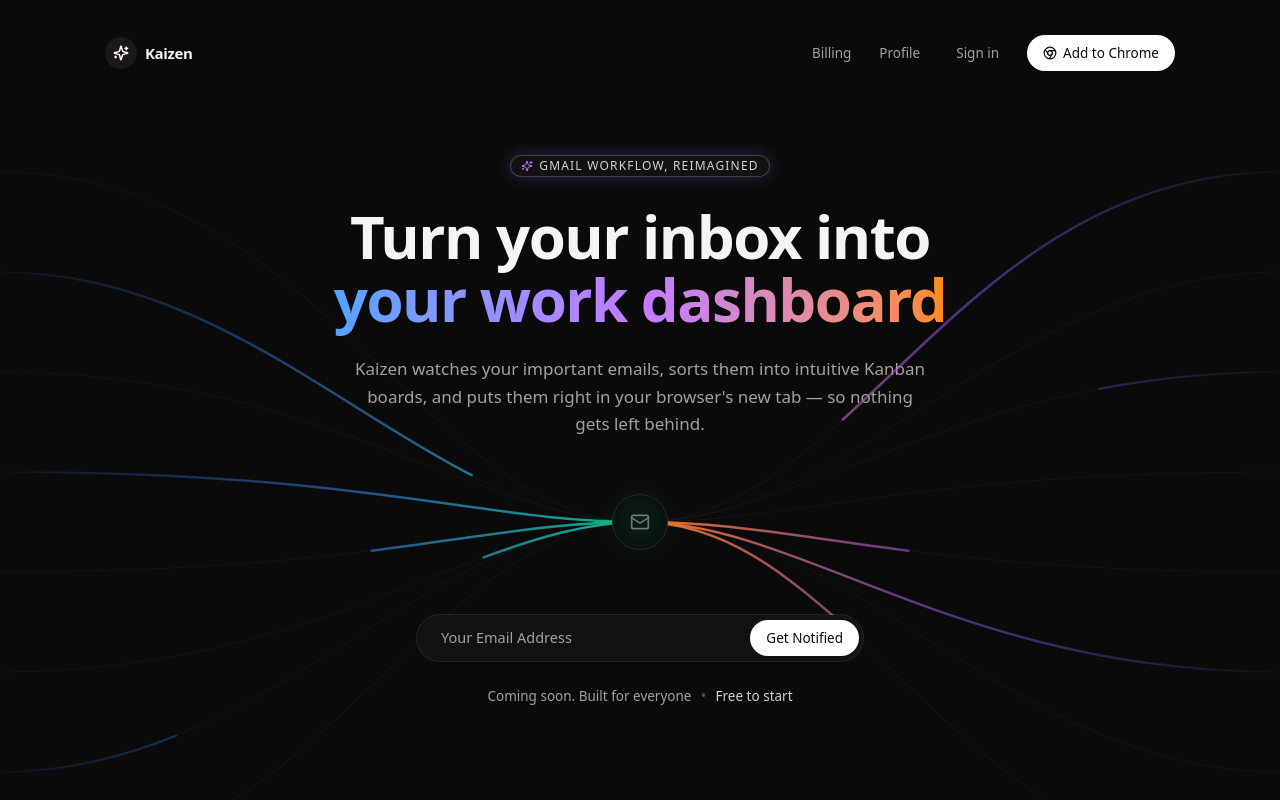
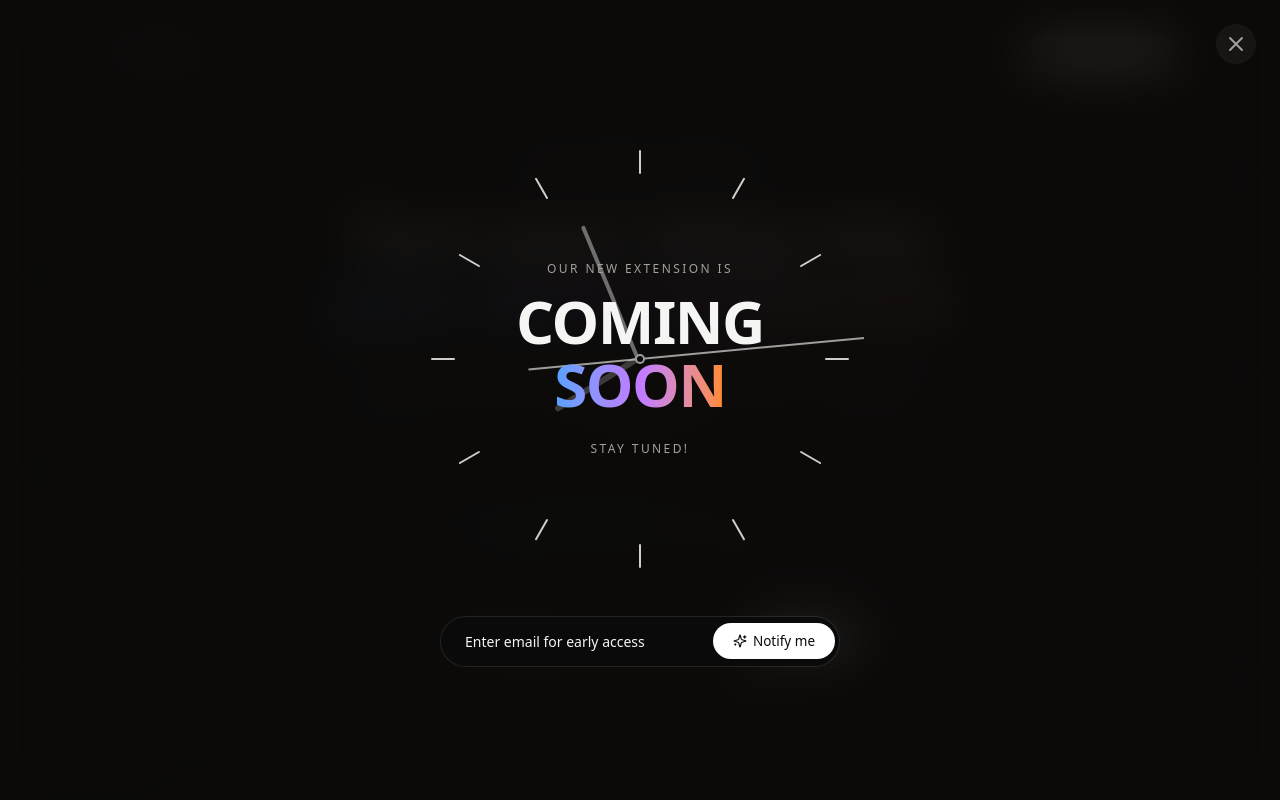
Before and after one commit to Shaq16/Project-Kirin, a React (Vite) app: page / in a window 1280 px wide. Both pictures are taken after a click on the button "Add to Chrome". Shown: the top 800 px of the page. Built offline with nearby package versions, Linux system fonts and the light colour scheme.

Commit message:
worked on the UI refinement and email notification form

```diff
--- a/index.html
+++ b/index.html
@@ -3,8 +3,8 @@
   <head>
     <meta charset="UTF-8" />
     <meta name="viewport" content="width=device-width, initial-scale=1.0" />
-    <meta name="description" content="Kaizen — Turn your inbox into an opportunity board. AI-powered Gmail workflow manager for placement season." />
-    <title>Kaizen — Intelligent Gmail Workflow Manager</title>
+    <meta name="description" content="KirinAI — Turn your inbox into an opportunity board. AI-powered Gmail workflow manager for placement season." />
+    <title>KirinAI — Intelligent Gmail Workflow Manager</title>
     <link rel="preconnect" href="https://fonts.googleapis.com" />
     <link rel="preconnect" href="https://fonts.gstatic.com" crossorigin />
     <link href="https://fonts.googleapis.com/css2?family=Inter:wght@400;500;600;700&display=swap" rel="stylesheet" />
--- a/src/KaizenWebsite.jsx
+++ b/src/KaizenWebsite.jsx
@@ -18,24 +18,42 @@
   Clock3,
   Github,
   Twitter,
+  Loader2,
 } from "lucide-react";
 import { Button } from "./components/ui/button";
 import { Badge } from "./components/ui/badge";
 import NeuralNodeLayout from "./components/HeroInteractiveBackground";
+import ComingSoonModal from "./components/ComingSoonModal";
 
 const NAV_LINKS = ["Features", "How it works", "Pricing", "FAQ"];
 
 function Logo({ dark }) {
   return (
-    <div className="flex items-center gap-2">
+    <div className="flex items-center gap-2.5">
       <div
-        className={`h-8 w-8 rounded-2xl flex items-center justify-center ${dark ? "bg-[#121212]" : "bg-stone-900"
+        className={`h-8 w-8 rounded-xl flex items-center justify-center shadow-sm ${dark ? "bg-[#0a0a0a] border border-white/10" : "bg-stone-900"
           }`}
       >
-        <Sparkles className={`h-4 w-4 ${dark ? "text-stone-100" : "text-white"}`} strokeWidth={2.25} />
+        <svg
+          width="16"
+          height="16"
+          viewBox="0 0 24 24"
+          fill="none"
+          xmlns="http://www.w3.org/2000/svg"
+        >
+          <defs>
+            <linearGradient id="logo-grad" x1="0%" y1="0%" x2="100%" y2="100%">
+              <stop offset="0%" stopColor="#60A5FA" />
+              <stop offset="50%" stopColor="#C084FC" />
+              <stop offset="100%" stopColor="#FB923C" />
+            </linearGradient>
+          </defs>
+          <rect x="3" y="2" width="5.5" height="20" rx="2.5" fill="url(#logo-grad)" />
+          <path d="M21 3L11.5 12L21 21" stroke="url(#logo-grad)" strokeWidth="4.5" strokeLinecap="round" strokeLinejoin="round" />
+        </svg>
       </div>
-      <span className={`font-semibold tracking-tight text-[15px] ${dark ? "text-white" : "text-stone-100"}`}>
-        Kaizen
+      <span className={`font-semibold tracking-tight text-[15.5px] ${dark ? "text-white" : "text-stone-100"}`}>
+        KirinAI
       </span>
     </div>
   );
@@ -68,7 +86,7 @@
   );
 }
 
-function Nav({ setPage }) {
+function Nav({ setPage, onOpenModal }) {
   const [scrolled, setScrolled] = useState(false);
 
   useEffect(() => {
@@ -90,18 +108,7 @@
           <Logo />
         </button>
         <div className="flex items-center gap-1">
-          <button
-            onClick={() => setPage("billing")}
-            className="px-3 py-1.5 text-[13.5px] font-medium text-stone-400 hover:text-stone-100 transition-colors rounded-full hover:bg-white/5/50 hidden sm:block"
-          >
-            Billing
-          </button>
-          <button
-            onClick={() => setPage("profile")}
-            className="px-3 py-1.5 text-[13.5px] font-medium text-stone-400 hover:text-stone-100 transition-colors rounded-full hover:bg-white/5/50 hidden sm:block"
-          >
-            Profile
-          </button>
+
           <Button
             variant="ghost"
             size="pillSm"
@@ -110,7 +117,7 @@
           >
             Sign in
           </Button>
-          <Button size="pillSm" className="gap-1.5 ml-2">
+          <Button size="pillSm" className="gap-1.5 ml-2" onClick={onOpenModal}>
             <Chrome className="h-3.5 w-3.5" />
             Add to Chrome
           </Button>
@@ -170,7 +177,7 @@
 
   return (
     <div className="flex flex-col items-center">
-      <div className="relative w-full rounded-[28px] border border-white/10 shadow-2xl overflow-hidden transition-all duration-700 hover:-translate-y-2 hover:shadow-emerald-900/20 group animate-in fade-in zoom-in-95 duration-500" key={current.id}>
+      <div className="relative w-full rounded-[28px] border border-white/10 shadow-2xl overflow-hidden transition-all duration-700 hover:-translate-y-2 hover:shadow-emerald-900/20 group">
         {/* wallpaper */}
         <div
           className="relative h-[420px] w-full transition-colors duration-1000"
@@ -196,14 +203,14 @@
 
           {/* search pill */}
           <div className="relative z-10 flex justify-center mt-2">
-            <div className="flex items-center gap-2 bg-black/45 backdrop-blur-md text-white/80 text-[13px] rounded-full px-4 py-2 w-72">
+            <div className="flex items-center gap-2 bg-[#1a1a1a] text-white/80 text-[13px] rounded-full px-4 py-2 w-72 border border-white/5 shadow-sm">
               <Search className="h-3.5 w-3.5" />
               Search the web
             </div>
           </div>
 
           {/* kanban overlay */}
-          <div className="relative z-10 mx-4 mt-6 rounded-2xl bg-[#121212]/95 backdrop-blur-md backdrop-blur-xl shadow-xl p-4 transition-all duration-500">
+          <div className="relative z-10 mx-4 mt-6 rounded-2xl bg-[#121212] border border-white/5 shadow-2xl p-4 transition-all duration-500">
             <div className="flex items-center justify-between mb-3">
               <span className="text-[13px] font-semibold text-stone-200">{current.label} Board</span>
               <span className="text-[11px] text-stone-400">Synced just now</span>
@@ -219,7 +226,7 @@
                   </div>
                   <div className="space-y-2">
                     {col.cards.map((c) => (
-                      <div key={c.t} className="rounded-lg border border-white/40 bg-[#121212]/60 backdrop-blur-md p-2.5 shadow-sm transition-all hover:bg-[#121212]/80 backdrop-blur-md">
+                      <div key={c.t} className="rounded-lg border border-white/5 bg-[#1c1c1c] p-2.5 shadow-sm transition-colors hover:bg-[#262626]">
                         <div className="text-[11.5px] font-medium text-stone-200 leading-snug">{c.t}</div>
                         <div className="text-[10.5px] text-stone-400 mt-1">{c.tag}</div>
                       </div>
@@ -234,11 +241,43 @@
           Your inbox, sorted before you open it
         </div>
       </div>
+
+      {/* minimalist thin progress indicator below */}
+      <div className="mt-10 w-48 h-[2px] bg-white/10 overflow-hidden relative" key={activeBoard}>
+         <div
+           className="absolute top-0 left-0 h-full bg-gradient-to-r from-blue-400 via-purple-500 to-pink-500"
+           style={{ animation: 'progress 3s linear forwards' }}
+         />
+      </div>
     </div>
   );
 }
 
-function Home({ setPage }) {
+function Home({ setPage, onOpenModal }) {
+  const [email, setEmail] = useState("");
+  const [status, setStatus] = useState("idle");
+
+  const handleSubscribe = async (e) => {
+    e.preventDefault();
+    setStatus("loading");
+
+    try {
+      const response = await fetch("https://formspree.io/f/mwvddejg", {
+        method: "POST",
+        headers: { "Content-Type": "application/json" },
+        body: JSON.stringify({ email }),
+      });
+
+      if (response.ok) {
+        setStatus("success");
+      } else {
+        setStatus("error");
+      }
+    } catch (error) {
+      setStatus("error");
+    }
+  };
+
   const features = [
     {
       icon: Zap,
@@ -263,7 +302,7 @@
   ];
 
   const steps = [
-    { n: "01", t: "Connect Gmail", d: "One OAuth grant. Kaizen never sees your password, and read access starts read-only." },
+    { n: "01", t: "Connect Gmail", d: "One OAuth grant. KirinAI never sees your password, and read access starts read-only." },
     { n: "02", t: "It sorts itself", d: "Rules catch the obvious ones instantly. AI fills in the rest with a summary and a deadline." },
     { n: "03", t: "Act from the board", d: "Drag cards as you apply, interview, and hear back. Open the original email in one click." },
   ];
@@ -284,7 +323,7 @@
           </span>
         </h1>
         <p className="mt-6 text-[17px] text-stone-400 max-w-xl mx-auto leading-relaxed animate-in fade-in slide-in-from-bottom-4 duration-700 delay-300 fill-mode-both">
-          Kaizen watches your important emails, sorts them into intuitive Kanban boards, and puts them
+          KirinAI watches your important emails, sorts them into intuitive Kanban boards, and puts them
           right in your browser's new tab — so nothing gets left behind.
         </p>
 
@@ -293,22 +332,37 @@
 
         {/* Coming Soon waitlist capture form */}
         <div className="mt-8 mx-auto max-w-md animate-in fade-in slide-in-from-bottom-4 duration-700 delay-500 fill-mode-both">
+          {status === "success" ? (
+            <div className="flex items-center justify-center p-3 rounded-full bg-emerald-500/10 border border-emerald-500/20 text-emerald-400 font-medium text-sm">
+              <CheckCircle2 className="w-4 h-4 mr-2" />
+              You're on the list! Keep an eye on your inbox.
+            </div>
+          ) : (
             <div className="group relative rounded-full p-[1px] transition-all duration-500 focus-within:bg-gradient-to-r focus-within:from-blue-500 focus-within:via-purple-500 focus-within:to-orange-500 focus-within:shadow-[0_0_20px_rgba(139,92,246,0.25)] bg-white/10">
               <form
-              onSubmit={(e) => e.preventDefault()}
+                onSubmit={handleSubscribe}
                 className="flex items-center p-1 rounded-full bg-[#121212] w-full h-full"
               >
                 <input
                   type="email"
+                  name="email"
+                  value={email}
+                  onChange={(e) => setEmail(e.target.value)}
                   placeholder="Your Email Address"
                   required
-                className="flex-1 bg-transparent border-none text-stone-100 px-5 py-2 text-[14.5px] placeholder:text-stone-400 focus:outline-none focus:ring-0"
+                  disabled={status === "loading"}
+                  className="flex-1 rounded-l-full bg-transparent border-none text-stone-100 px-5 py-2 text-[14.5px] placeholder:text-stone-400 focus:outline-none focus:ring-0 disabled:opacity-50"
+                  style={{ transition: 'background-color 5000s ease-in-out 0s', WebkitTextFillColor: '#f5f5f4' }}
                 />
-              <Button size="pillSm" className="shadow-none">
-                Get Notified
+                <Button size="pillSm" className="shadow-none" disabled={status === "loading"}>
+                  {status === "loading" ? <Loader2 className="w-4 h-4 animate-spin" /> : "Get Notified"}
                 </Button>
               </form>
             </div>
+          )}
+          {status === "error" && (
+            <p className="mt-3 text-xs text-red-400">Something went wrong. Please try again.</p>
+          )}
         </div>
 
         <p className="mt-6 text-[13.5px] font-medium text-stone-400 animate-in fade-in duration-700 delay-700 fill-mode-both">
@@ -419,16 +473,16 @@
       {/* FINAL CTA */}
       <section className="px-6 pb-24">
         <div className="max-w-6xl mx-auto rounded-[32px] bg-stone-950 px-10 py-20 text-center relative overflow-hidden shadow-2xl">
-          <div className="absolute top-0 right-1/4 w-96 h-96 bg-emerald-500/10 rounded-full blur-3xl" />
-          <div className="absolute bottom-0 left-1/4 w-96 h-96 bg-emerald-500/10 rounded-full blur-3xl -translate-x-1/2 translate-y-1/2" />
+          <div className="absolute top-0 right-1/4 w-[600px] h-[600px] pointer-events-none -translate-y-1/4" style={{ background: 'radial-gradient(circle, rgba(168,85,247,0.15) 0%, transparent 60%)' }} />
+          <div className="absolute bottom-0 left-1/4 w-[600px] h-[600px] pointer-events-none -translate-x-1/2 translate-y-1/2" style={{ background: 'radial-gradient(circle, rgba(59,130,246,0.15) 0%, transparent 60%)' }} />
           <div className="relative z-10">
             <h2 className="text-3xl md:text-5xl font-semibold tracking-tight text-white">
               Stop hunting through your inbox.
             </h2>
             <p className="mt-4 text-stone-400 text-[16px] max-w-lg mx-auto">
-              Install Kaizen and let your next tab do the sorting for you. It takes exactly two clicks to start.
+              Install KirinAI and let your next tab do the sorting for you. It takes exactly two clicks to start.
             </p>
-            <Button size="pill" className="mt-8 gap-2 bg-[#121212] border border-white/10 text-stone-100 hover:bg-white hover:text-stone-900 transition-all font-medium shadow-lg hover:shadow-[0_0_20px_rgba(139,92,246,0.3)]">
+            <Button onClick={onOpenModal} size="pill" className="mt-8 gap-2 bg-[#121212] border border-white/10 text-stone-100 hover:bg-white hover:text-stone-900 transition-all font-medium shadow-lg hover:shadow-[0_0_20px_rgba(139,92,246,0.3)]">
               <Chrome className="h-4 w-4" />
               Add to Chrome — it's free
             </Button>
@@ -450,7 +504,7 @@
           </div>
         </div>
         <div className="text-center md:text-left mt-8 text-xs text-stone-400">
-          © 2026 Kaizen. Built for everyone.
+          © 2026 KirinAI. Built for everyone.
         </div>
       </footer>
     </>
@@ -476,7 +530,7 @@
 
 function SignIn() {
   return (
-    <AuthCard title="Sign in to Kaizen" subtitle="Connect Gmail to start sorting your inbox.">
+    <AuthCard title="Sign in to KirinAI" subtitle="Connect Gmail to start sorting your inbox.">
       <button className="w-full flex items-center justify-center gap-3 rounded-full border border-stone-300 py-3 text-sm font-medium text-stone-200 hover:bg-stone-950 transition-colors">
         <svg className="h-4 w-4" viewBox="0 0 24 24">
           <path fill="#4285F4" d="M23.52 12.27c0-.85-.08-1.67-.22-2.45H12v4.64h6.47a5.53 5.53 0 0 1-2.4 3.63v3h3.89c2.28-2.1 3.56-5.2 3.56-8.82Z" />
@@ -487,8 +541,8 @@
         Continue with Google
       </button>
       <p className="mt-4 text-[11.5px] text-stone-400 text-center leading-relaxed">
-        Kaizen requests read-only Gmail access. We never send email or delete anything
-        on your behalf.
+        KirinAI requests read-only Gmail access. We never send email or delete anything
+        without your explicit permission.
       </p>
       <div className="mt-5 pt-5 border-t border-white/5 flex items-center gap-2 text-[11.5px] text-stone-400">
         <ShieldCheck className="h-3.5 w-3.5 text-emerald-600 shrink-0" />
@@ -631,14 +685,16 @@
 
 export default function KaizenWebsite() {
   const [page, setPage] = useState("home");
+  const [isModalOpen, setIsModalOpen] = useState(false);
 
   return (
-    <div className="min-h-screen bg-[#0a0a0a] font-sans relative">
-      <Nav setPage={setPage} />
-      {page === "home" && <Home setPage={setPage} />}
+    <div className="min-h-screen bg-[#0a0a0a] font-sans relative overflow-x-hidden">
+      <Nav setPage={setPage} onOpenModal={() => setIsModalOpen(true)} />
+      {page === "home" && <Home setPage={setPage} onOpenModal={() => setIsModalOpen(true)} />}
       {page === "signin" && <SignIn />}
       {page === "billing" && <Billing />}
       {page === "profile" && <Profile />}
+      <ComingSoonModal isOpen={isModalOpen} onClose={() => setIsModalOpen(false)} />
     </div>
   );
 }
--- /dev/null
+++ b/src/components/ComingSoonModal.jsx
@@ -0,0 +1,168 @@
+import { X, Sparkles, Loader2, CheckCircle2 } from "lucide-react";
+import { useEffect, useState } from "react";
+import { Button } from "./ui/button";
+
+export default function ComingSoonModal({ isOpen, onClose }) {
+  const [now, setNow] = useState(Date.now());
+  const [email, setEmail] = useState("");
+  const [status, setStatus] = useState("idle");
+
+  const handleSubscribe = async (e) => {
+    e.preventDefault();
+    setStatus("loading");
+
+    try {
+      const response = await fetch("https://formspree.io/f/mwvddejg", {
+        method: "POST",
+        headers: { "Content-Type": "application/json" },
+        body: JSON.stringify({ email }),
+      });
+
+      if (response.ok) {
+        setStatus("success");
+      } else {
+        setStatus("error");
+      }
+    } catch (error) {
+      setStatus("error");
+    }
+  };
+
+  useEffect(() => {
+    if (!isOpen) return;
+    let frameId;
+    const update = () => {
+      setNow(Date.now());
+      frameId = requestAnimationFrame(update);
+    };
+    frameId = requestAnimationFrame(update);
+    return () => cancelAnimationFrame(frameId);
+  }, [isOpen]);
+
+  if (!isOpen) return null;
+
+  // Use local system time for accurate natural movement
+  const dateObj = new Date(now);
+  const ms = dateObj.getMilliseconds();
+  const s = dateObj.getSeconds();
+  const m = dateObj.getMinutes();
+  const h = dateObj.getHours();
+
+  // Smooth continuous rotation logic
+  const secondDeg = (s + ms / 1000) * 6;
+  const minuteDeg = (m + s / 60) * 6;
+  const hourDeg = ((h % 12) + m / 60) * 30;
+
+  return (
+    <div className="fixed inset-0 z-[100] flex flex-col items-center justify-center bg-stone-950/90 backdrop-blur-xl animate-in fade-in zoom-in-95 duration-300">
+      <button
+        onClick={onClose}
+        className="absolute top-6 right-6 p-2 rounded-full bg-white/5 hover:bg-white/10 transition-colors text-stone-400 hover:text-stone-100"
+      >
+        <X className="h-6 w-6" />
+      </button>
+
+      {/* Clock & Text Container */}
+      <div className="relative w-[450px] h-[450px] flex items-center justify-center mb-8">
+
+        {/* Clock Tick Marks */}
+        {[...Array(12)].map((_, i) => (
+          <div
+            key={i}
+            className="absolute top-0 bottom-0 flex justify-center py-4"
+            style={{ transform: `rotate(${i * 30}deg)` }}
+          >
+            <div className="w-[2px] h-[24px] bg-white/80 rounded-full" />
+          </div>
+        ))}
+
+        {/* Text Overlay */}
+        <div className="absolute inset-0 flex flex-col items-center justify-center z-10 pointer-events-none text-center">
+          <p className="text-[12px] font-medium tracking-[0.2em] text-stone-400 uppercase mb-3">
+            Our new extension is
+          </p>
+          <h2 className="text-5xl md:text-6xl font-semibold tracking-tight text-stone-100 mb-2 leading-[1.05]">
+            COMING
+            <br />
+            <span className="text-transparent bg-clip-text bg-gradient-to-r from-blue-400 via-purple-400 to-orange-400">
+              SOON
+            </span>
+          </h2>
+          <p className="text-[12px] font-medium tracking-[0.2em] text-stone-400 uppercase mt-4">
+            Stay tuned!
+          </p>
+        </div>
+
+        {/* Hands Wrapper */}
+        <div className="absolute inset-0 z-0">
+          {/* Hour Hand */}
+          <div
+            className="absolute top-1/2 left-1/2 w-1.5 h-24 bg-white/20 rounded-full -translate-x-1/2 origin-bottom"
+            style={{ transform: `translateX(-50%) translateY(-100%) rotate(${hourDeg}deg)` }}
+          />
+
+          {/* Minute Hand */}
+          <div
+            className="absolute top-1/2 left-1/2 w-1 h-36 bg-white/40 rounded-full -translate-x-1/2 origin-bottom"
+            style={{ transform: `translateX(-50%) translateY(-100%) rotate(${minuteDeg}deg)` }}
+          />
+
+          {/* Second Hand (Minimal, stretches across) */}
+          <div
+            className="absolute top-1/2 left-0 w-full h-[2px] pointer-events-none"
+            style={{ transform: `translateY(-50%) rotate(${secondDeg - 90}deg)` }}
+          >
+            <div className="w-1/2 h-full bg-transparent" />
+            <div className="absolute top-0 left-1/4 w-3/4 h-full bg-white/60" />
+          </div>
+
+          {/* Center Pivot */}
+          <div className="absolute top-1/2 left-1/2 w-2.5 h-2.5 bg-[#0a0a0a] border-2 border-white/60 rounded-full -translate-x-1/2 -translate-y-1/2" />
+        </div>
+      </div>
+
+      {/* Email Capture */}
+      <div className="w-full max-w-md px-6 z-20">
+        {status === "success" ? (
+          <div className="flex items-center justify-center p-3 rounded-full bg-emerald-500/10 border border-emerald-500/20 text-emerald-400 font-medium text-sm">
+            <CheckCircle2 className="w-4 h-4 mr-2" />
+            You're on the list! Keep an eye on your inbox.
+          </div>
+        ) : (
+          <div className="group relative rounded-full p-[1px] transition-all duration-500 focus-within:bg-gradient-to-r focus-within:from-blue-500 focus-within:via-purple-500 focus-within:to-orange-500 focus-within:shadow-[0_0_20px_rgba(139,92,246,0.25)] bg-white/10">
+            <form
+              onSubmit={handleSubscribe}
+              className="flex items-center p-1 rounded-full bg-[#0a0a0a] w-full h-full"
+            >
+                <input
+                  type="email"
+                  name="email"
+                  value={email}
+                  onChange={(e) => setEmail(e.target.value)}
+                  placeholder="Enter email for early access"
+                  required
+                  disabled={status === "loading"}
+                  className="flex-1 rounded-l-full bg-transparent border-none text-stone-100 px-5 py-2.5 text-[14px] placeholder:text-stone-500 focus:outline-none focus:ring-0 disabled:opacity-50"
+                  style={{ transition: 'background-color 5000s ease-in-out 0s', WebkitTextFillColor: '#f5f5f4' }}
+                />
+              <Button size="pillSm" className="shadow-none flex items-center gap-1.5 px-5" disabled={status === "loading"}>
+                {status === "loading" ? (
+                  <Loader2 className="w-4 h-4 animate-spin" />
+                ) : (
+                  <>
+                    <Sparkles className="h-3.5 w-3.5" />
+                    Notify me
+                  </>
+                )}
+              </Button>
+            </form>
+          </div>
+        )}
+        {status === "error" && (
+          <p className="mt-3 text-xs text-center text-red-400">Something went wrong. Please try again.</p>
+        )}
+      </div>
+
+    </div>
+  );
+}
--- a/src/index.css
+++ b/src/index.css
@@ -5,4 +5,19 @@
   font-family: 'Inter', system-ui, -apple-system, sans-serif;
   -webkit-font-smoothing: antialiased;
   -moz-osx-font-smoothing: grayscale;
+  overflow-x: hidden;
 }
+
+/* Aggressively hide scrollbars everywhere for screen recording */
+*::-webkit-scrollbar {
+  display: none !important;
+}
+* {
+  -ms-overflow-style: none !important;
+  scrollbar-width: none !important;
+}
+
+@keyframes progress {
+  from { width: 0%; }
+  to { width: 100%; }
+}
```
Lines whose indentation alone changed are shown as unchanged.
